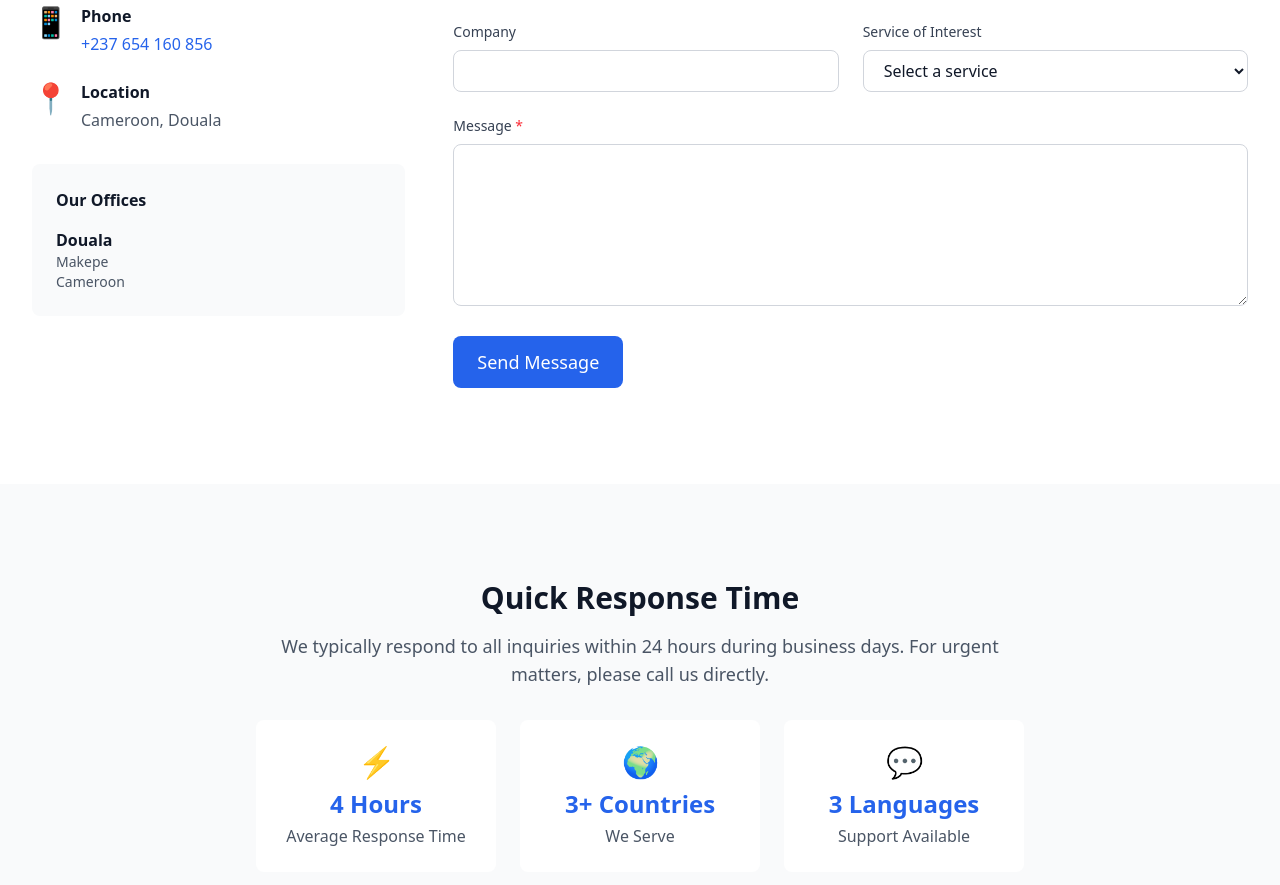
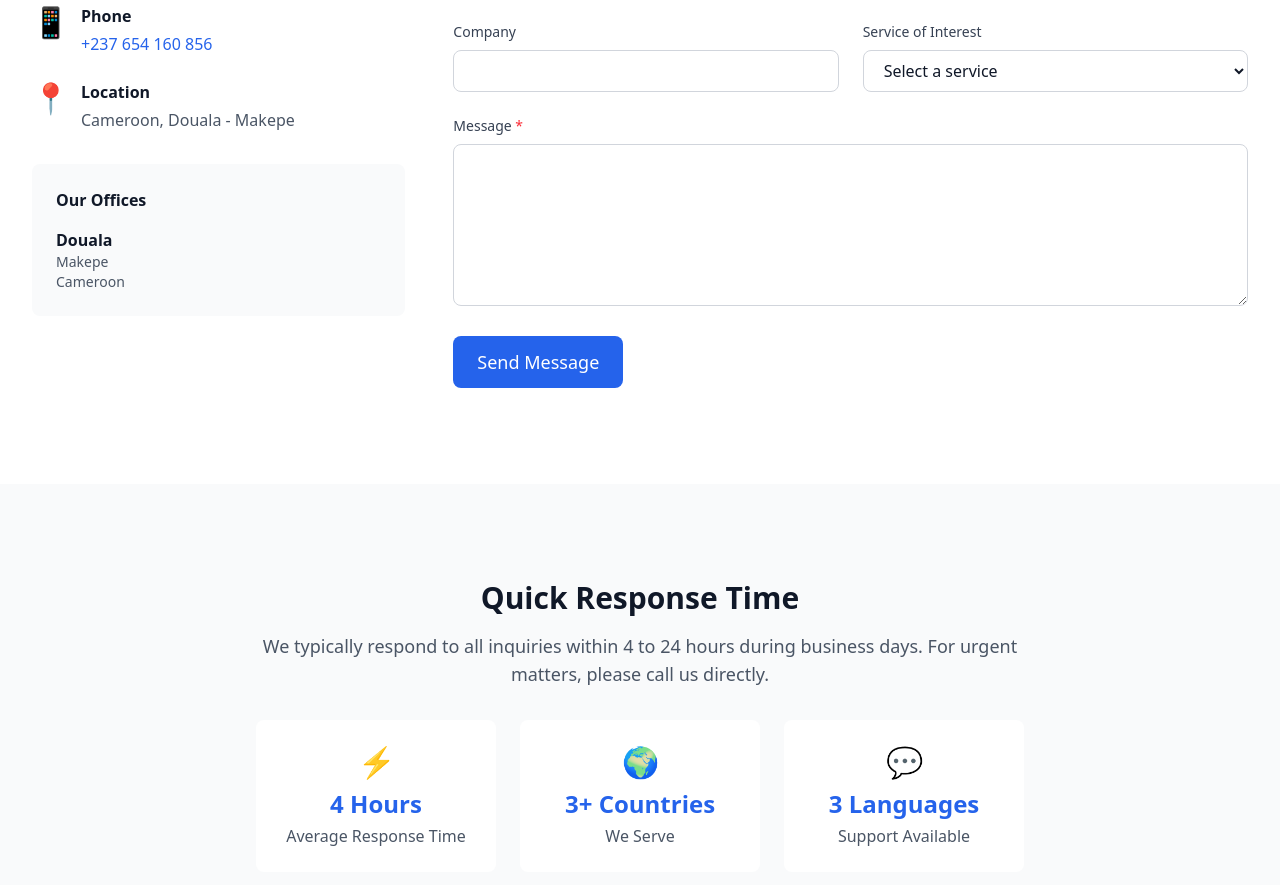
Before and after one commit to One-Market-cm/onetech, a Next.js app: page /contact in a window 1280 px wide. Shown: the part 629-1514 px from the top of the page. Built offline with nearby package versions, Linux system fonts and the light colour scheme.

Commit message:
Update contact details and response time description

```diff
--- a/app/contact/page.tsx
+++ b/app/contact/page.tsx
@@ -25,7 +25,7 @@ export default function ContactPage() {
     {
       icon: '📍',
       title: 'Location',
-      details: 'Cameroon, Douala',
+      details: 'Cameroon, Douala - Makepe',
       link: null,
     },
   ];
@@ -128,7 +128,7 @@ export default function ContactPage() {
               Quick Response Time
             </h2>
             <p className="text-lg text-gray-600 dark:text-gray-400 mb-8">
-              We typically respond to all inquiries within 24 hours during business days.
+              We typically respond to all inquiries within 4 to 24 hours during business days.
               For urgent matters, please call us directly.
             </p>
             <div className="grid grid-cols-1 md:grid-cols-3 gap-6">
```
